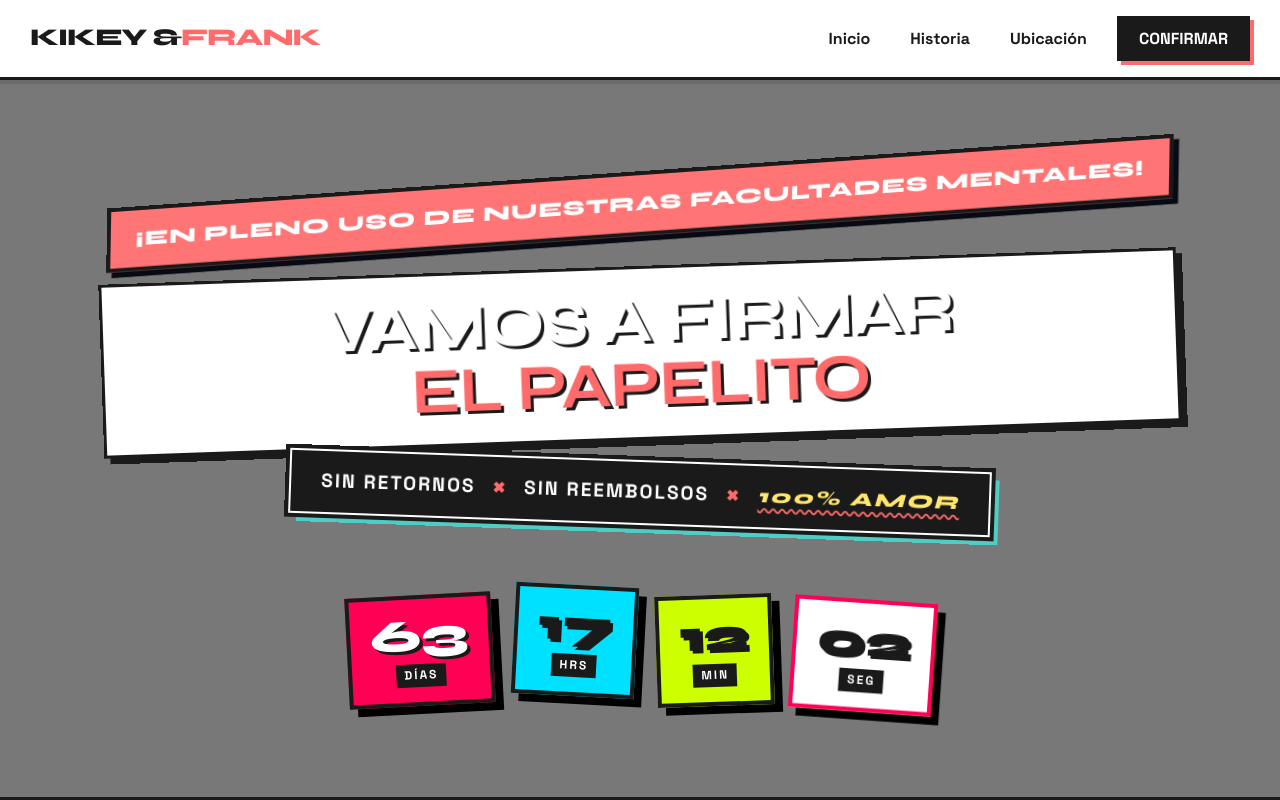
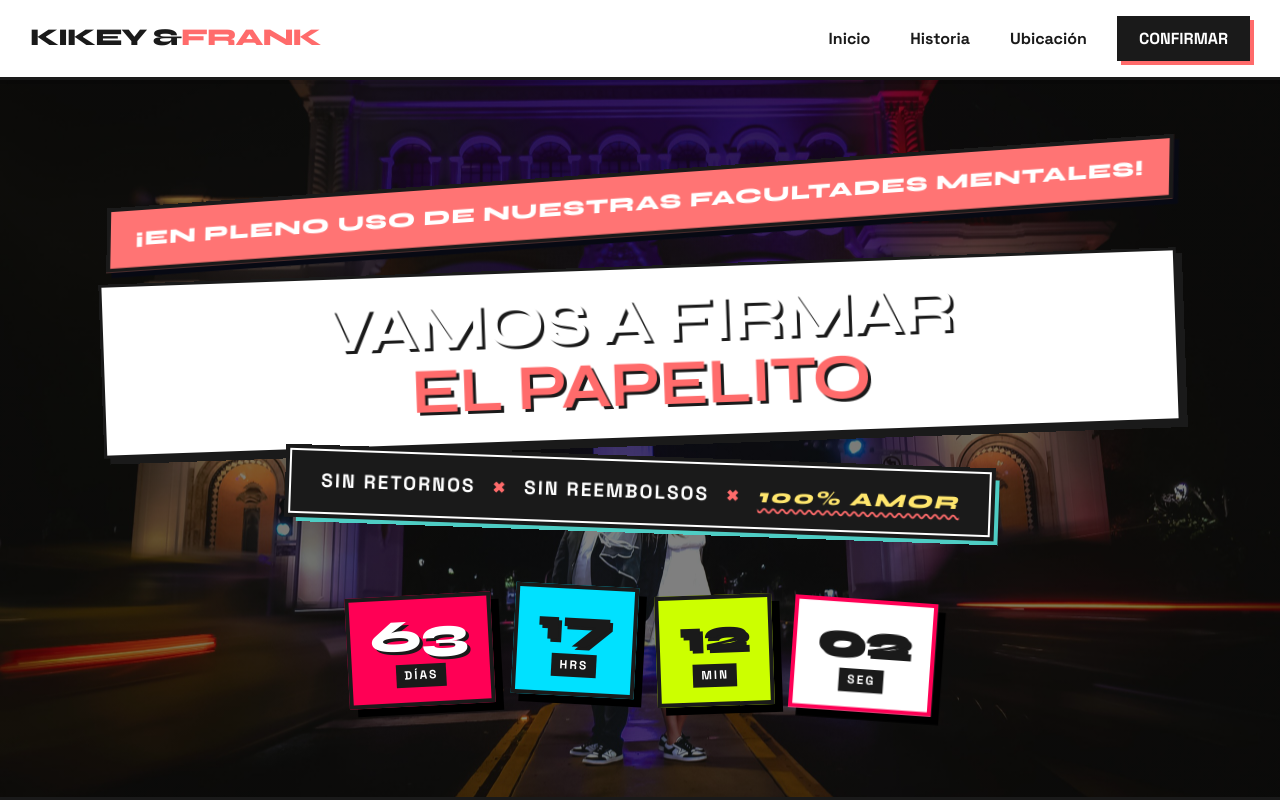
Before and after one commit to franksq/Boda_Civil_KyF, a plain HTML site: page index.html in a window 1280 px wide. Shown: the top 800 px of the page. Drawn offline with Linux system fonts and the light colour scheme.

Commit message:
update image

```diff
--- a/style.css
+++ b/style.css
@@ -79,7 +79,7 @@ h1, h2, h3 {
        Sin esto, ¡el texto blanco probablemente no se leería bien sobre la foto!
        Puedes aumentar el 0.5 a 0.7 si necesitas más oscuridad, o bajarlo a 0.3.
     */
-    background-image: linear-gradient(rgba(0,0,0,0.5), rgba(0,0,0,0.5)), url('arcos\ save\ the\ date.jpg');
+    background-image: linear-gradient(rgba(0,0,0,0.5), rgba(0,0,0,0.5)), url('arcos-save-the-date.jpg');
 
     /* Asegura que la imagen cubra todo el espacio sin deformarse */
     background-size: cover;
```
